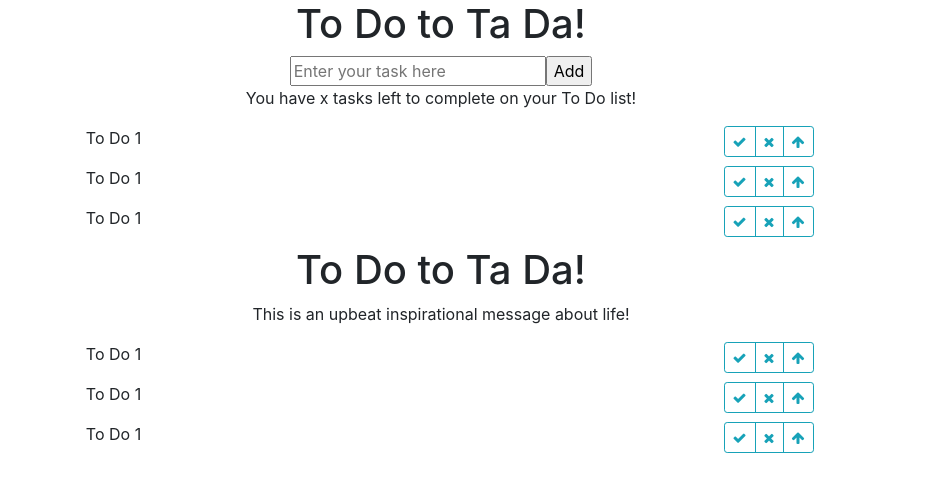
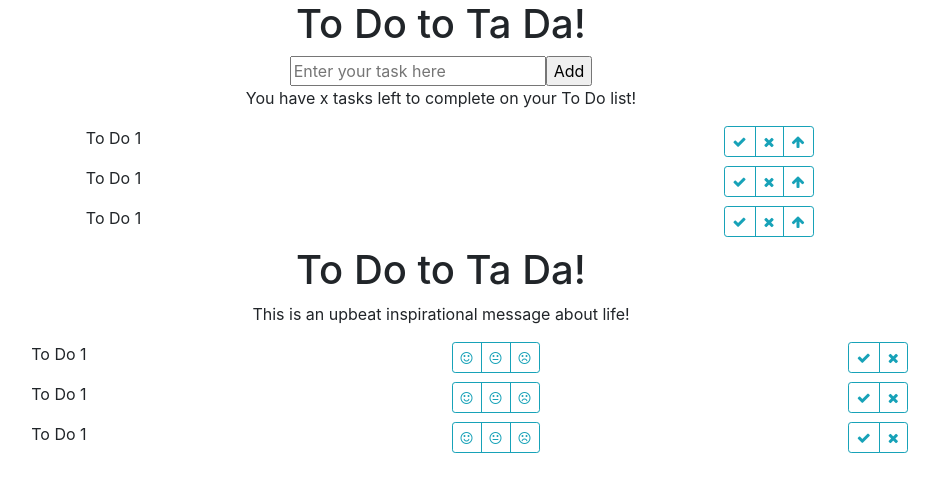
Before and after one commit to nicholajaneriley/React-To-Do-Ta-Da, a React (Create React App) app: page / in a window 1280 px wide. Shown: the top 492 px of the page, without its empty margins (199-1138 px from the left). Built offline with nearby package versions, Linux system fonts and the light colour scheme.

Commit message:
Edited TaDaTask to have all buttons required

```diff
--- a/src/TaDaTask.js
+++ b/src/TaDaTask.js
@@ -4,14 +4,23 @@ class TaDaTask extends React.Component {
     render() {
         return (
             <div className="row">
-                <div className="col-6">
+                <div className="col-5">
                     <p>To Do 1</p>
                 </div>
-                <div className="col-6">
-                    <div className="btn-group" role="group" aria-label="To Do List Buttons">
+                <div className="col-3">
+                    <div className="btn-group" role="group" aria-label="Ta Da List Emoticon Buttons">
+                        <button type="button" class="btn btn-outline-info btn-sm"><i class="fa fa-smile-o"
+                            aria-hidden="true"></i></button>
+                        <button type="button" class="btn btn-outline-info btn-sm"><i class="fa fa-meh-o"
+                            aria-hidden="true"></i></button>
+                        <button type="button" class="btn btn-outline-info btn-sm"><i class="fa fa-frown-o"
+                            aria-hidden="true"></i></button>
+                    </div>
+                </div>
+                <div className="col-4">
+                    <div className="btn-group" role="group" aria-label="Ta Da List Buttons">
                         <button type="button" class="btn btn-outline-info btn-sm"><i class="fa fa-check" aria-hidden="true"></i></button>
                         <button type="button" class="btn btn-outline-info btn-sm"><i class="fa fa-times" aria-hidden="true"></i></button>
-                        <button type="button" class="btn btn-outline-info btn-sm"><i class="fa fa-arrow-up" aria-hidden="true"></i></button>
                     </div>
                 </div>
             </div>
```
